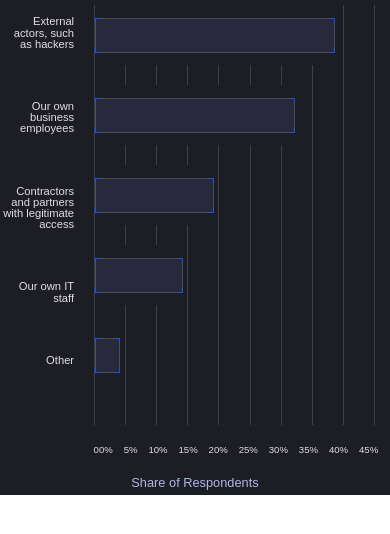
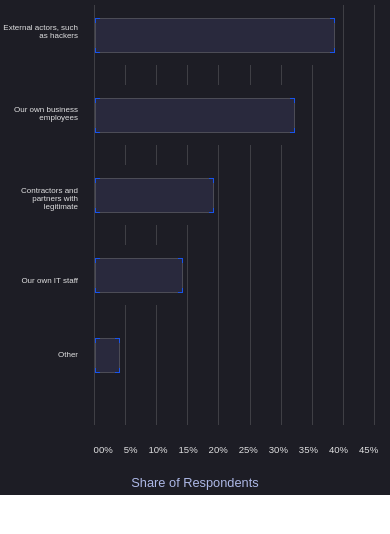
Before and after one commit to ShafeequrRehman/Cloud-Security-Staistics, a plain HTML site: page index.html in a window 390 px wide. Drawn offline with Linux system fonts and the light colour scheme.

Commit message:
Update index.html

```diff
--- a/index.html
+++ b/index.html
@@ -188,7 +188,8 @@
 
     @media screen and (max-width: 480px){
         .y-axis-labels {
-      font-size: 0.6rem;
+      max-width: 20%;
+      font-size: 0.5rem;
       line-height: 1;
         }
         .barmain{
@@ -196,17 +197,11 @@
       margin-left: 18%;}
     }
     @media screen and (max-width: 768px){
-        .y-axis-labels {
-      line-height: 1;
-      font-size: 0.6rem;
-        }
+
 
     }
     @media screen and (max-width: 1024px){
-        .y-axis-labels {
-      line-height: 1;
-      font-size: 0.7rem;
-        }
+
 
     }
     .legend-box {
@@ -385,7 +380,7 @@
       <div class="y-axis-labels">
         <span>External actors, such as hackers</span>
         <span>Our own business employees</span>
-        <span>Contractors and partners with legitimate access</span>
+        <span>Contractors and partners with legitimate</span>
         <span>Our own IT staff</address></span>
         <span>Other</span>
       </div>
```
